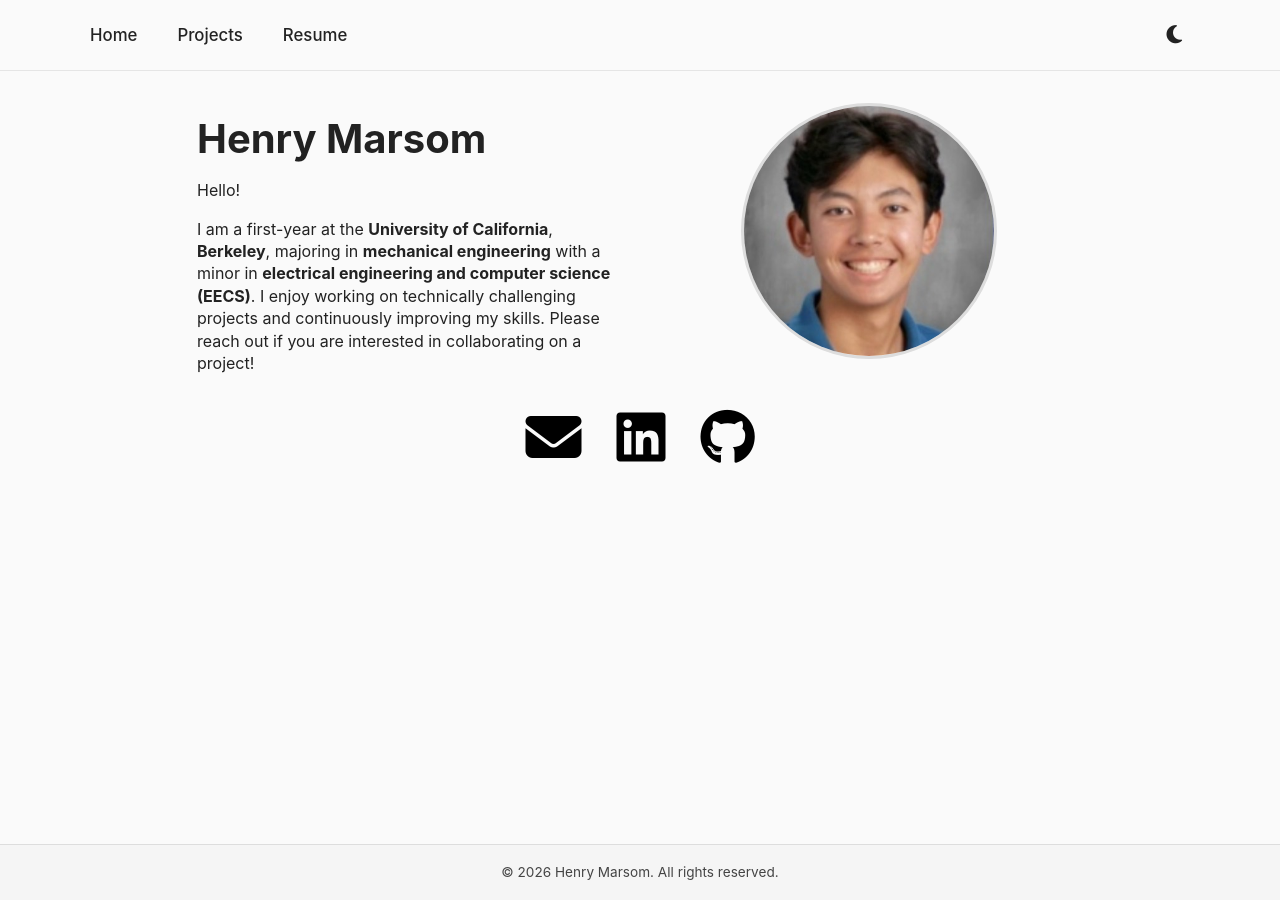
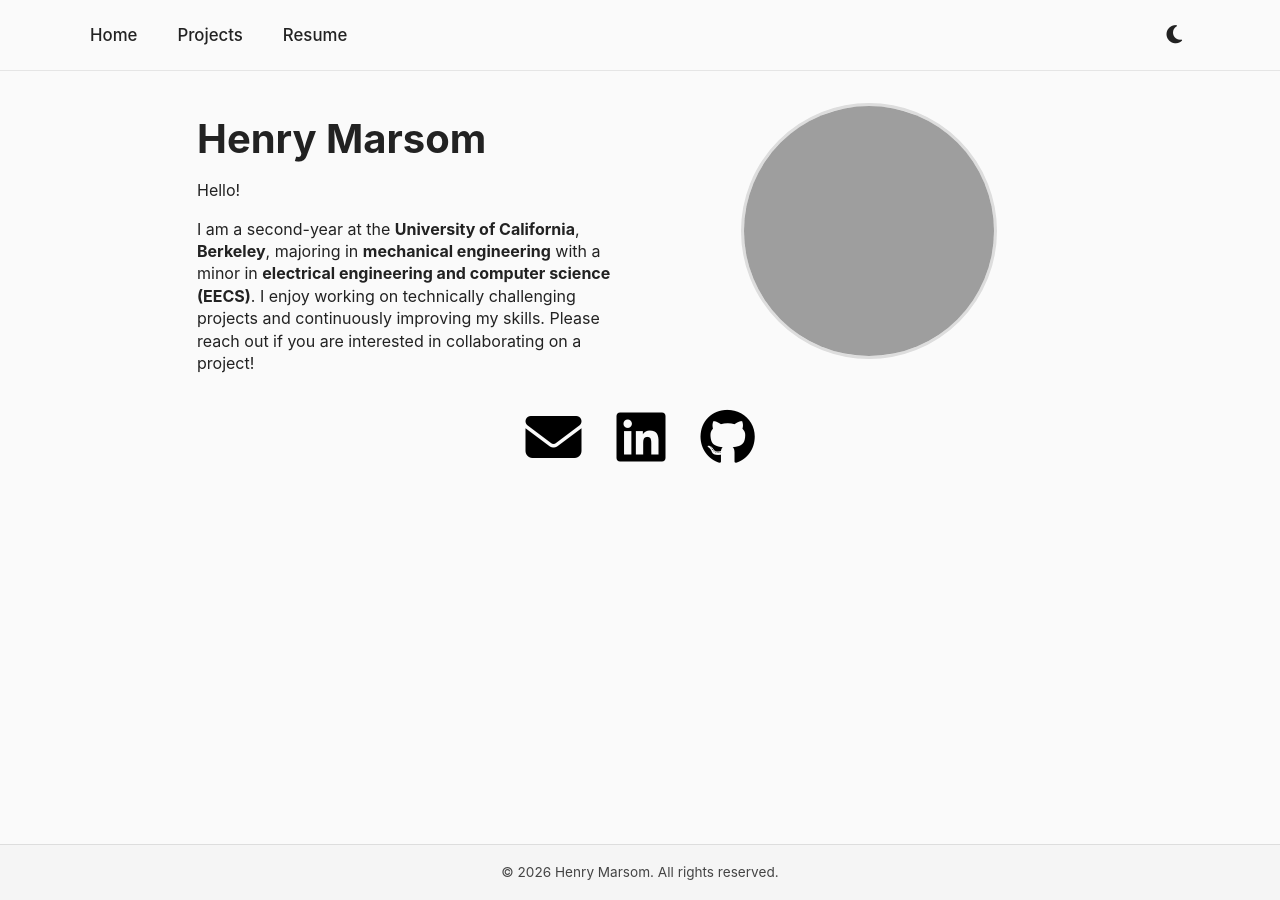
Before and after one commit to henrymarsom/henrymarsom.github.io, a Jekyll site: the page built from index.md, in a window 1280 px wide. Built offline with Jekyll 4.4.1, drawn with Linux system fonts in a browser that asks for light colours.

Commit message:
Update index.md

```diff
--- a/index.md
+++ b/index.md
@@ -13,7 +13,7 @@ permalink: /
         Hello!
       </p>
       <p class="bio">
-        I am a first-year at the <strong>University of California</strong>, <strong>Berkeley</strong>, majoring in
+        I am a second-year at the <strong>University of California</strong>, <strong>Berkeley</strong>, majoring in
         <strong>mechanical engineering</strong> with a minor in
         <strong>electrical engineering and computer science (EECS)</strong>. I enjoy working
         on technically challenging projects and continuously improving my skills.
@@ -22,7 +22,7 @@ permalink: /
     </div>
 
     <div class="hero-image">
-      <img src="/assets/profile.jpg" alt="Profile photo">
+      <img src="/assets/ME 7:3:26.HEIC" alt="Profile photo">
     </div>
   </section>
 
```
